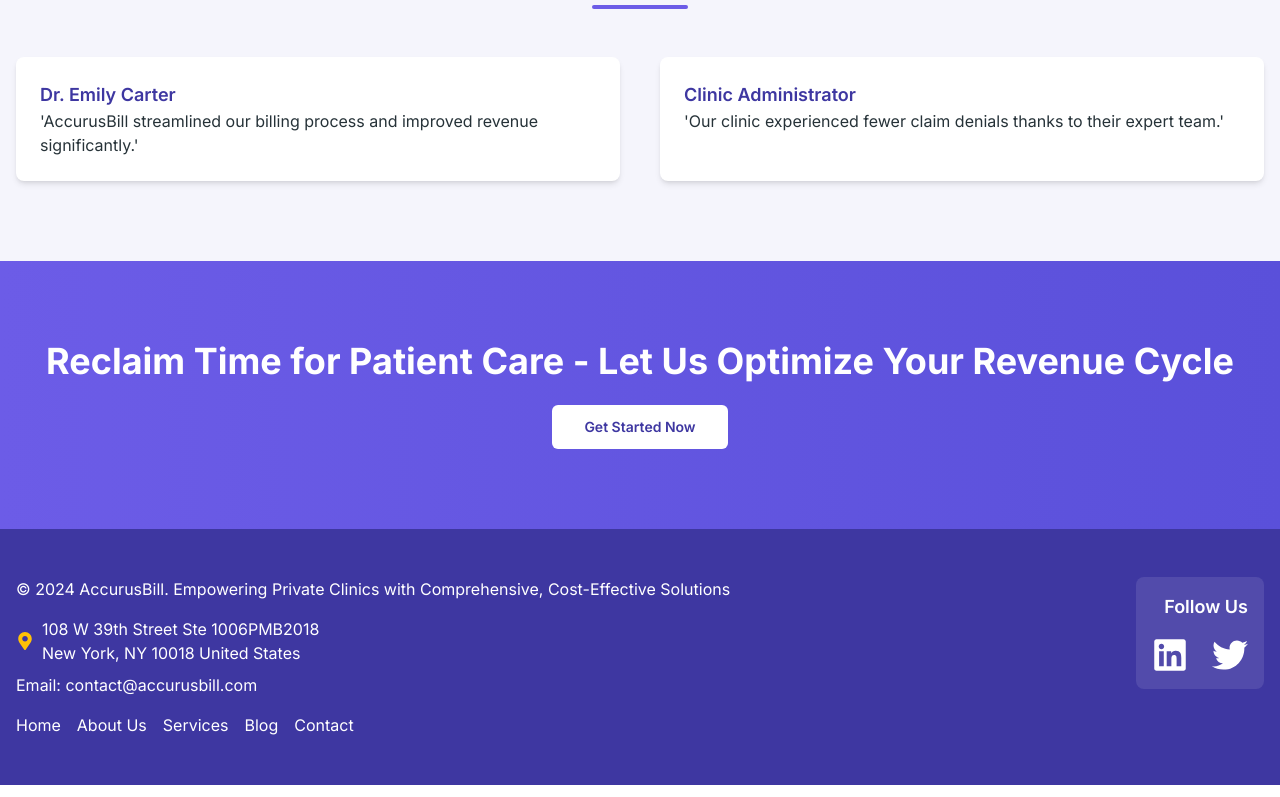
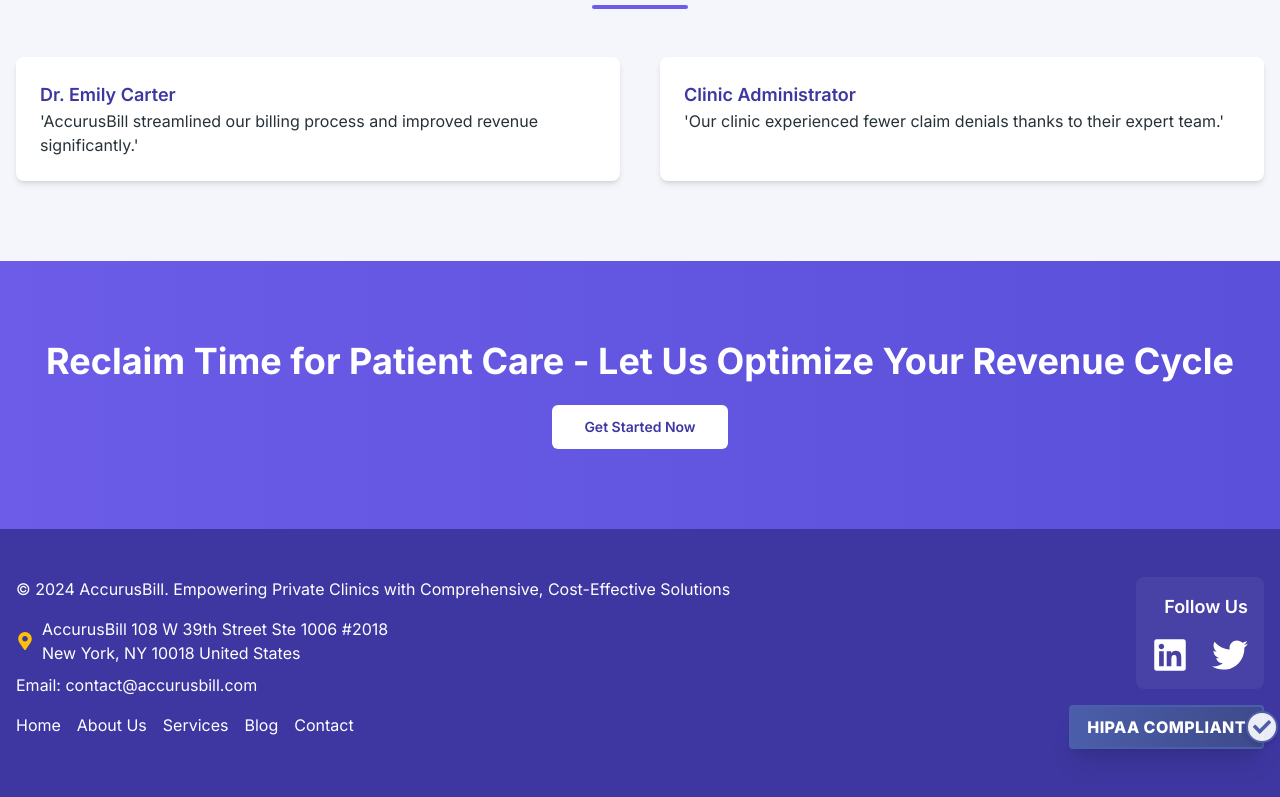
Before and after one commit to vvs1999/medicalOriginal, a Next.js app: page / in a window 1280 px wide. Shown: the part 3261-4058 px from the top of the page. Built offline with nearby package versions, Linux system fonts and the light colour scheme.

Commit message:
page.tsx

```diff
--- a/app/page.tsx
+++ b/app/page.tsx
@@ -15,6 +15,7 @@
   FaStethoscope,
   FaUsers,
   FaCheckCircle,
+  FaCheck,
   FaMoneyBillWave,
   FaShieldAlt,
   FaLinkedin,
@@ -506,14 +507,14 @@
             {/* Left Section: Copyright, Email, Address, and Navigation */}
             <div className="mb-6 md:mb-0">
               <p className="text-base text-center md:text-left">
-                © 2024 AccurusBill. Empowering Private Clinics with Comprehensive,
-                Cost-Effective Solutions
+                © 2024 AccurusBill. Empowering Private Clinics with
+                Comprehensive, Cost-Effective Solutions
               </p>
               <div className="mt-4 space-y-2 text-center md:text-left">
                 <p className="text-base flex items-center justify-center md:justify-start">
                   <FaMapMarkerAlt className="mr-2 text-[#FFC107] text-lg" />
-                  108 W 39th Street Ste 1006PMB2018<br />
-                  New York, NY 10018 United States
+                  AccurusBill 108 W 39th Street Ste 1006 #2018 <br />
+                  New York, NY 10018 United States
                 </p>
                 <p className="text-base">Email: contact@accurusbill.com</p>
               </div>
@@ -551,8 +552,10 @@
               </div>
             </div>
 
-            {/* Right Section: Social Media */}
-            <div className="text-center md:text-right bg-white/10 p-4 rounded-lg">
+            {/* Right Section: Social Media and HIPAA Badge */}
+            <div className="flex flex-col items-center md:items-end space-y-4">
+              {/* Social Media */}
+              <div className="text-center md:text-right bg-white/5 p-4 rounded-lg">
                 <h3 className="text-lg font-semibold mb-4">Follow Us</h3>
                 <div className="flex justify-center md:justify-end space-x-6">
                   <Link
@@ -575,6 +578,21 @@
                   </Link>
                 </div>
               </div>
+
+              {/* HIPAA Badge */}
+              <div className="flex justify-center md:justify-end group">
+                <div className="relative flex items-center">
+                  <div className="bg-gradient-to-r from-[#4B5EAA] to-[#3E4A8A] rounded px-4 py-2 border-2 border-[#4B5EAA] shadow-xl group-hover:border-[#FFC107] transition duration-300">
+                    <span className="text-base font-extrabold text-white group-hover:text-[#FFC107] transition duration-300 tracking-wide">
+                      HIPAA COMPLIANT
+                    </span>
+                  </div>
+                  <div className="absolute right-[-14px] w-8 h-8 bg-white/90 rounded-full flex items-center justify-center border-2 border-[#4B5EAA] shadow-md group-hover:bg-[#FFC107] group-hover:border-[#FFC107] transition duration-300">
+                    <FaCheck className="text-[#4B5EAA] text-lg group-hover:text-white transition duration-300" />
+                  </div>
+                </div>
+              </div>
+            </div>
           </div>
         </div>
       </footer>
```
Lines whose indentation alone changed are shown as unchanged.
